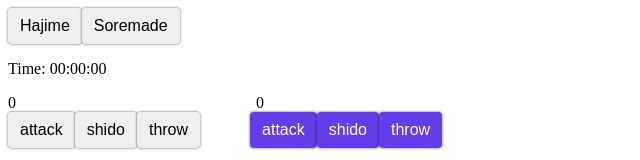
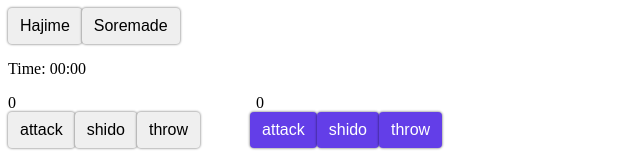
Before and after one commit to Amir-Naji/judo-referee-timeline, a React (Create React App) app: page / in a window 1280 px wide. Shown: the top 160 px of the page, without its empty margins (0-640 px from the left). Built offline with nearby package versions, Linux system fonts and the light colour scheme.

Commit message:
Removed the millisecond

```diff
--- a/src/components/Info.js
+++ b/src/components/Info.js
@@ -1,11 +1,16 @@
 import React from 'react'
 
 function Info({ side, action, startTime }) {
-  let elapsedTime ;
+  let elapsedTime = "00:00";
   if (startTime) {
+    const totalSeconds = Math.floor((Date.now() - startTime) / 1000); // Round to seconds
+    const minutes = Math.floor(totalSeconds / 60); // Get minutes
+    const seconds = totalSeconds % 60; // Get remaining seconds
 
-    elapsedTime = (Date.now() - startTime) / 1000; // Convert to seconds
+    // Format minutes and seconds as MM:SS
+    elapsedTime = `${String(minutes).padStart(2, "0")}:${String(seconds).padStart(2, "0")}`;
   }
+
 
   return <React.Fragment>
     <div className={ side }>{side} <b>{action}</b> at : {elapsedTime}</div>
--- a/src/components/Timer.js
+++ b/src/components/Timer.js
@@ -22,16 +22,12 @@ function StopWatch({ isRunning }) {
   // Seconds calculation
   const seconds = Math.floor((time % 6000) / 100);
 
-  // Milliseconds calculation
-  const milliseconds = time % 100;
-
   return (
     <div className="stopwatch-container">
       <p className="stopwatch-time">
         Time: {" "}
         {minutes.toString().padStart(2, "0")}:
-        {seconds.toString().padStart(2, "0")}:
-        {milliseconds.toString().padStart(2, "0")}
+        {seconds.toString().padStart(2, "0")}
       </p>
     </div>
   );
```
